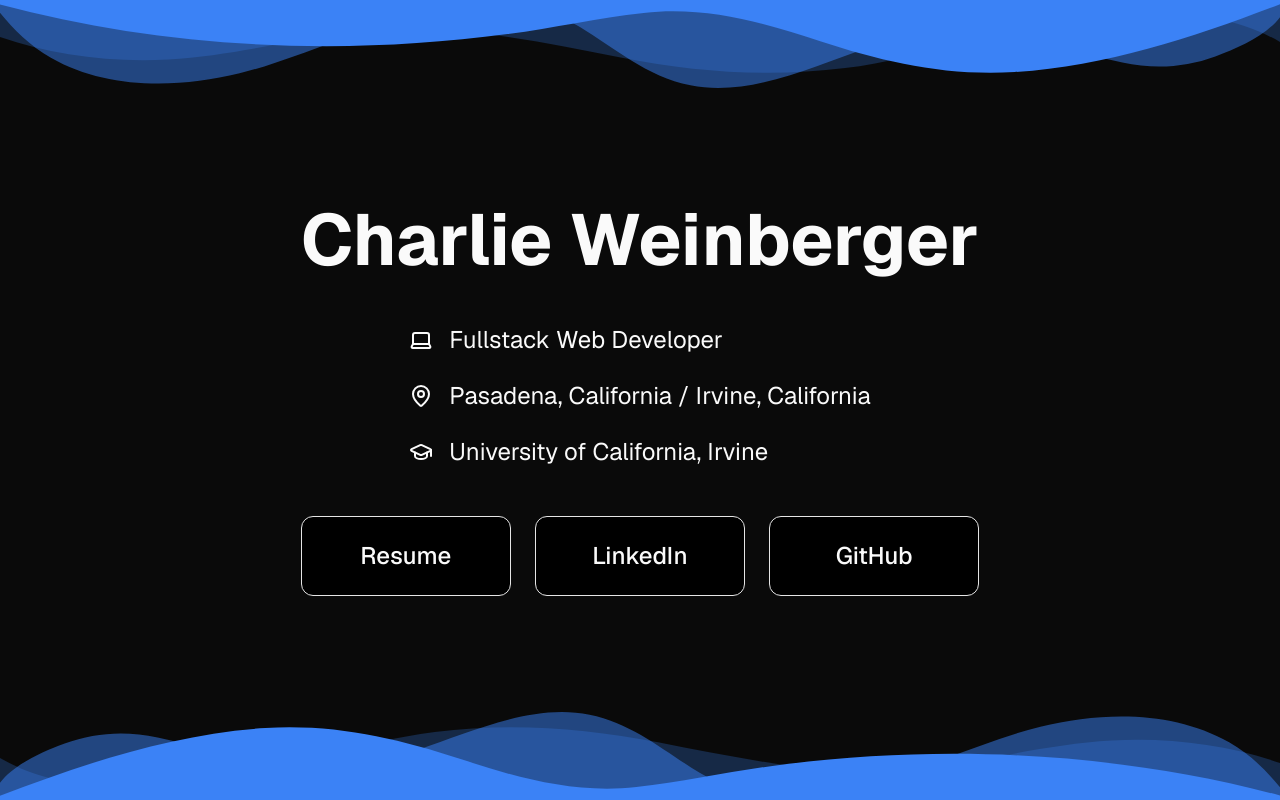
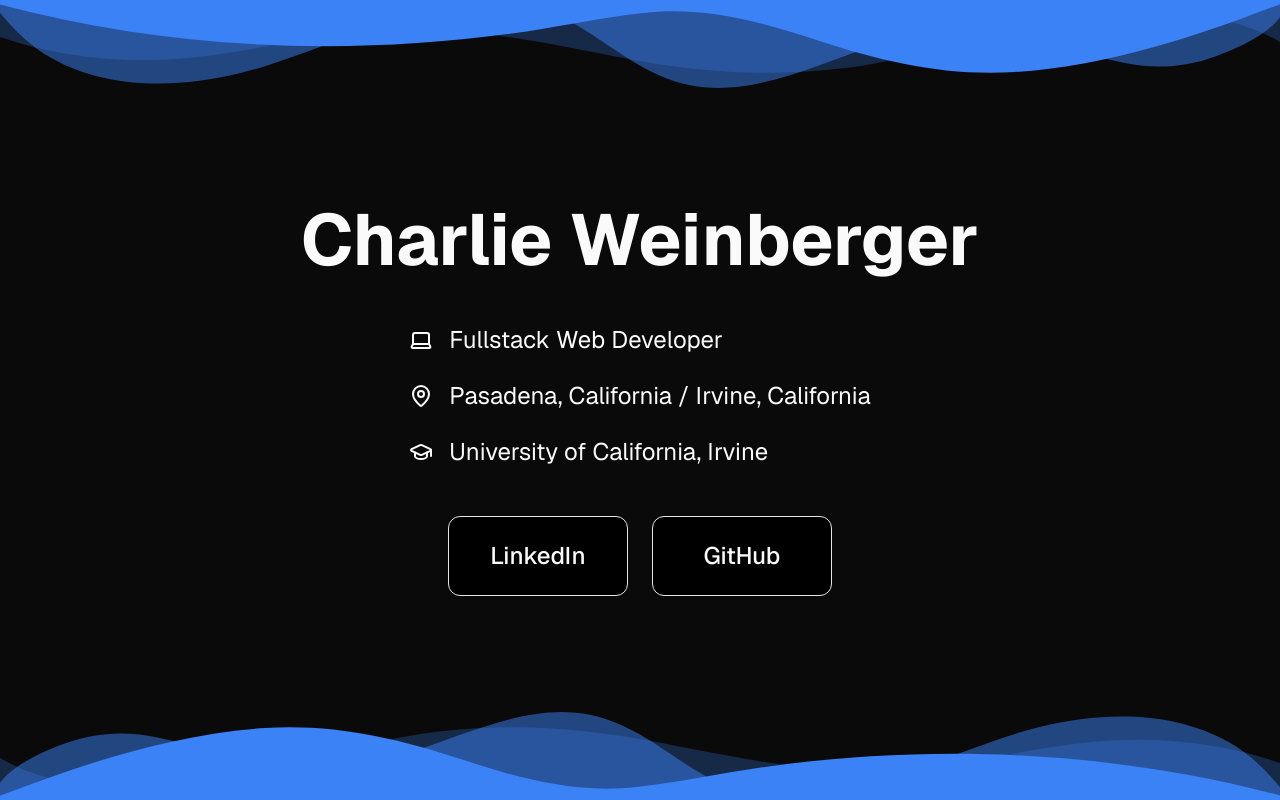
Before and after one commit to charlieweinberger/charlieweinberger.github.io, a Next.js app: page / in a window 1280 px wide. Built offline with nearby package versions, Linux system fonts and the light colour scheme.

Commit message:
temporarily hid resume

```diff
--- a/package.json
+++ b/package.json
@@ -14,7 +14,7 @@
     "clsx": "^2.1.1",
     "geist": "^1.3.1",
     "lucide-react": "^0.479.0",
-    "next": "15.2.2",
+    "next": "^15.4.4",
     "react": "19.0.0",
     "react-dom": "19.0.0",
     "tailwind-merge": "^3.0.2",
--- a/src/components/About.tsx
+++ b/src/components/About.tsx
@@ -47,8 +47,8 @@
             <InfoRow icon={GraduationCap} text="University of California, Irvine" />
           </div>
 
-          <div className="w-full flex justify-center items-center gap-6">
-            <ProfileLink text="Resume" link="/Charlie_Weinberger_Resume.pdf" />
+          <div className="w-96 flex justify-center items-center gap-6">
+            {/* <ProfileLink text="Resume" link="/Charlie_Weinberger_Resume.pdf" /> */}
             <ProfileLink text="LinkedIn" link="https://linkedin.com/in/charlie-weinberger/" />
             <ProfileLink text="GitHub" link="https://github.com/charlieweinberger/" />
           </div>
```
Also changed, not shown: 1 other file (tests, documents, lock files or other folders).
